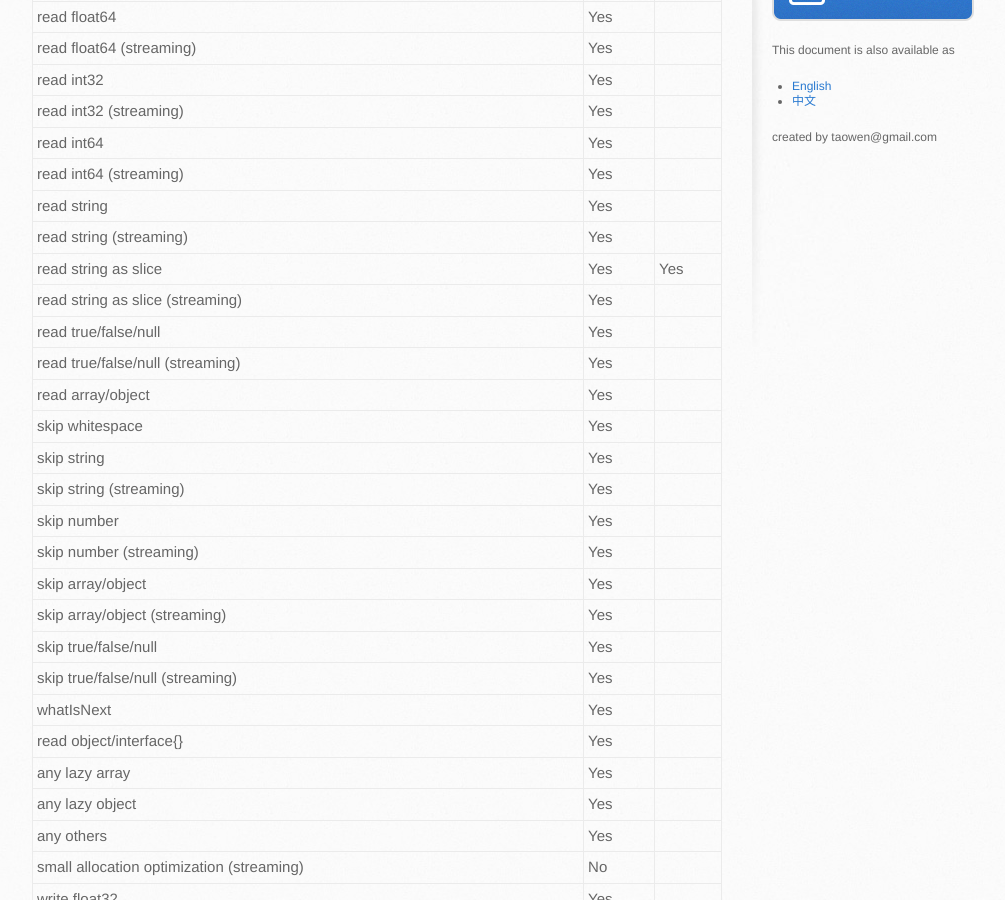
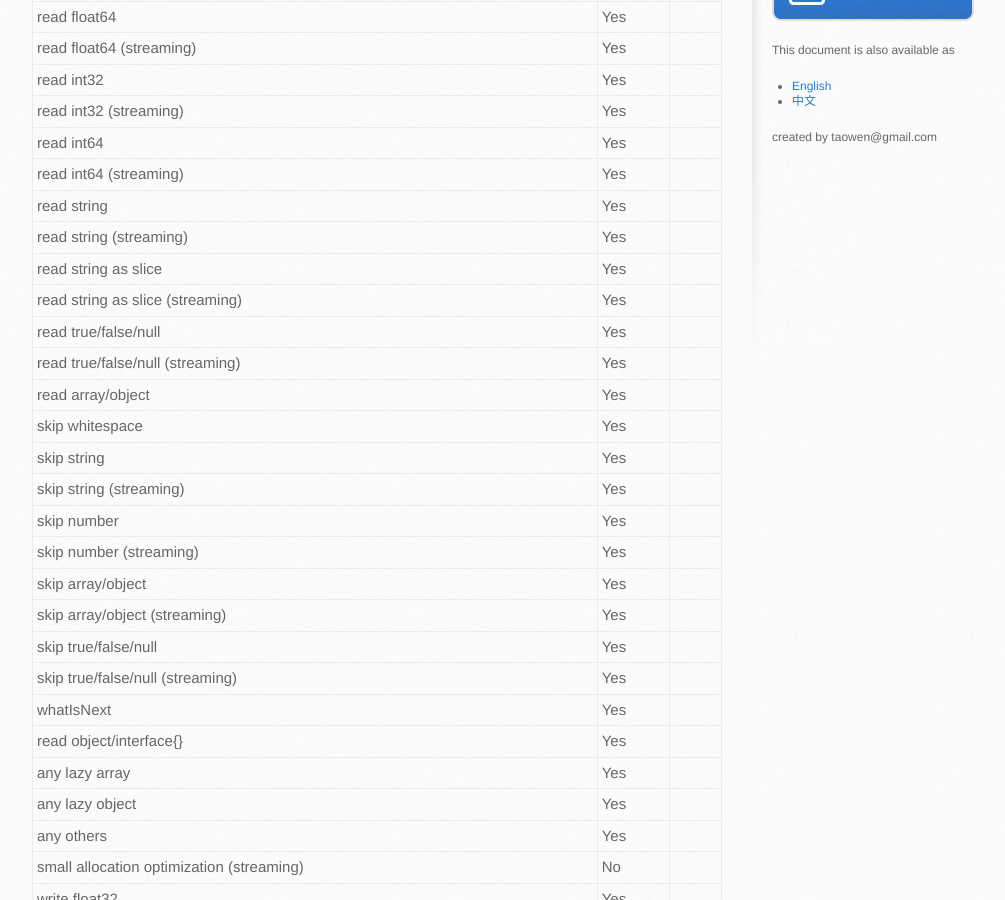
Before and after one commit to json-iterator/json-iterator.github.io, a Jekyll site: the page built from features.md, in a window 1280 px wide and 900 px high, scrolled down 389 px. Shown: the whole window, without its empty margins (138-1143 px from the left). Built offline with Jekyll 4.4.1, drawn with Linux system fonts in a browser that asks for light colours; comment, search, counter and statistics services are not loaded.

Commit message:
Update features.md

```diff
--- a/features.md
+++ b/features.md
@@ -17,7 +17,7 @@ title: Jsoniter Features (Java Version)
 | read int64 (streaming) | Yes |  |
 | read string | Yes |  |
 | read string (streaming) | Yes |  |
-| read string as slice | Yes | Yes |
+| read string as slice | Yes |  |
 | read string as slice (streaming) | Yes |  |
 | read true/false/null | Yes |  |
 | read true/false/null (streaming) | Yes |  |
```
